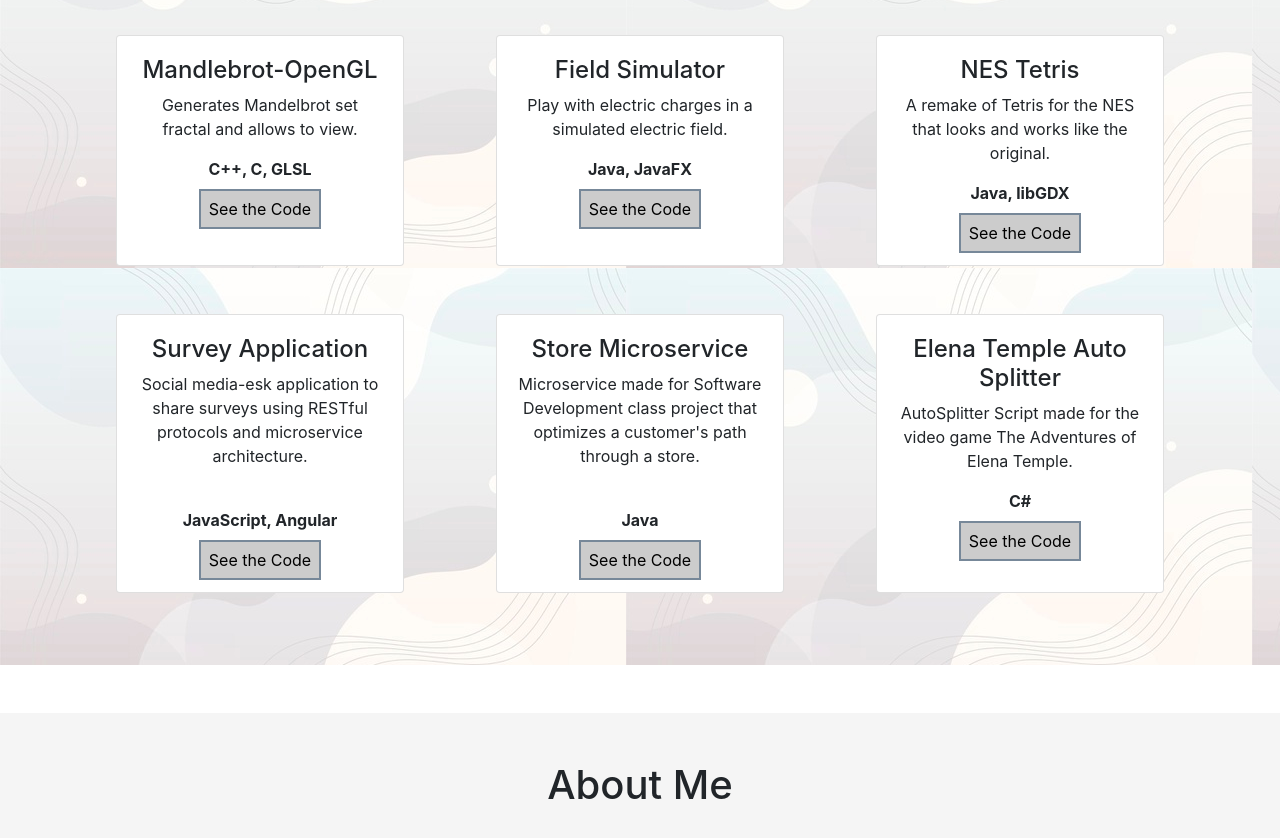
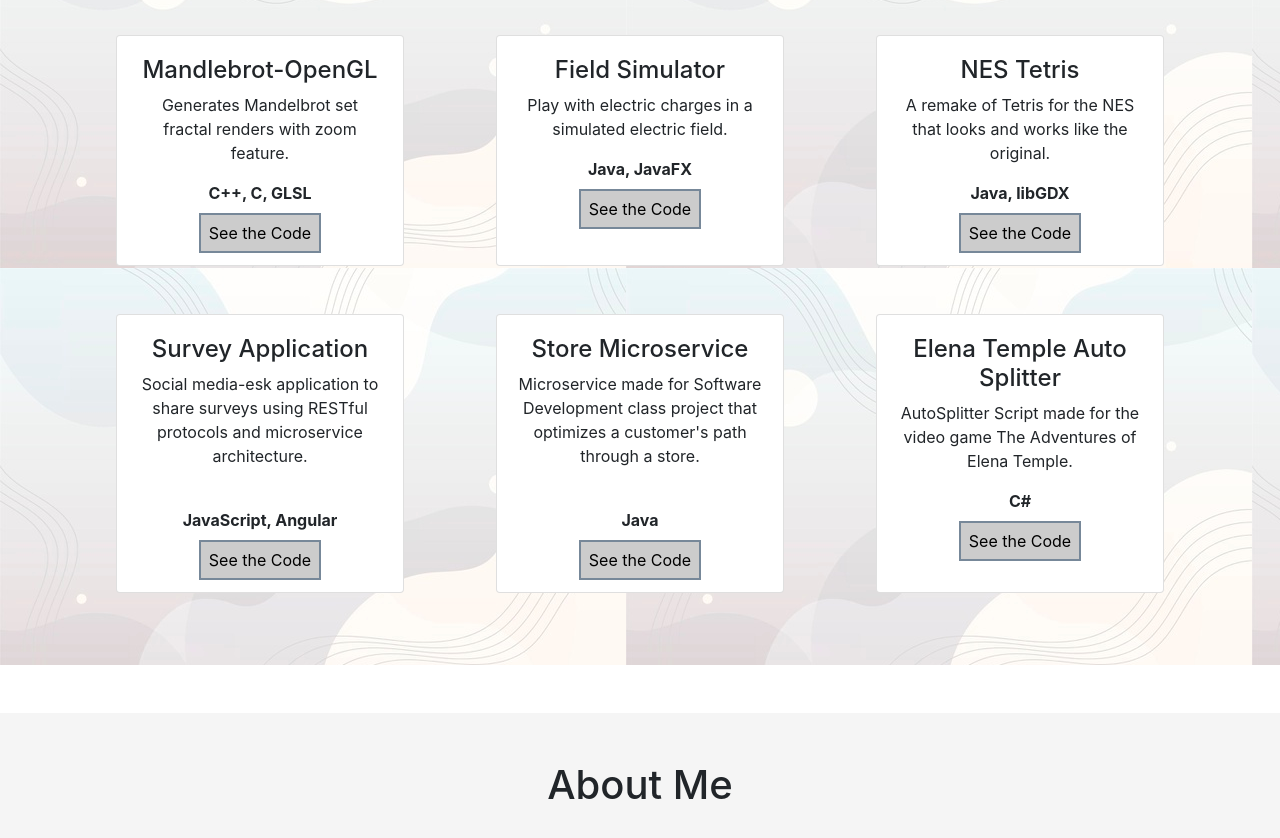
Before and after one commit to EricSimonetti/Portfolio-WebSite, a plain HTML site: page index.html in a window 1280 px wide. Shown: the part 1688-2526 px from the top of the page. Drawn offline with nearby package versions, Linux system fonts and the light colour scheme.

Commit message:
another small change

```diff
--- a/index.html
+++ b/index.html
@@ -319,7 +319,7 @@
                     <div class="card" style="width: 18rem;">
                         <div class="card-body portfolio-caption">
                             <h4 class="portfolio-title">Mandlebrot-OpenGL </h4>
-							<p> Generates Mandelbrot set fractal and allows to view. </p>
+							<p> Generates Mandelbrot set fractal renders with zoom feature. </p>
                             <p class="portfolio-body"><Strong>C++, C, GLSL</Strong></p>
                             <a href="https://github.com/EricSimonetti/Mandelbrot-OpenGL" target="_blank" class="code-btn"
                                 role="button">See the Code</a>
```
